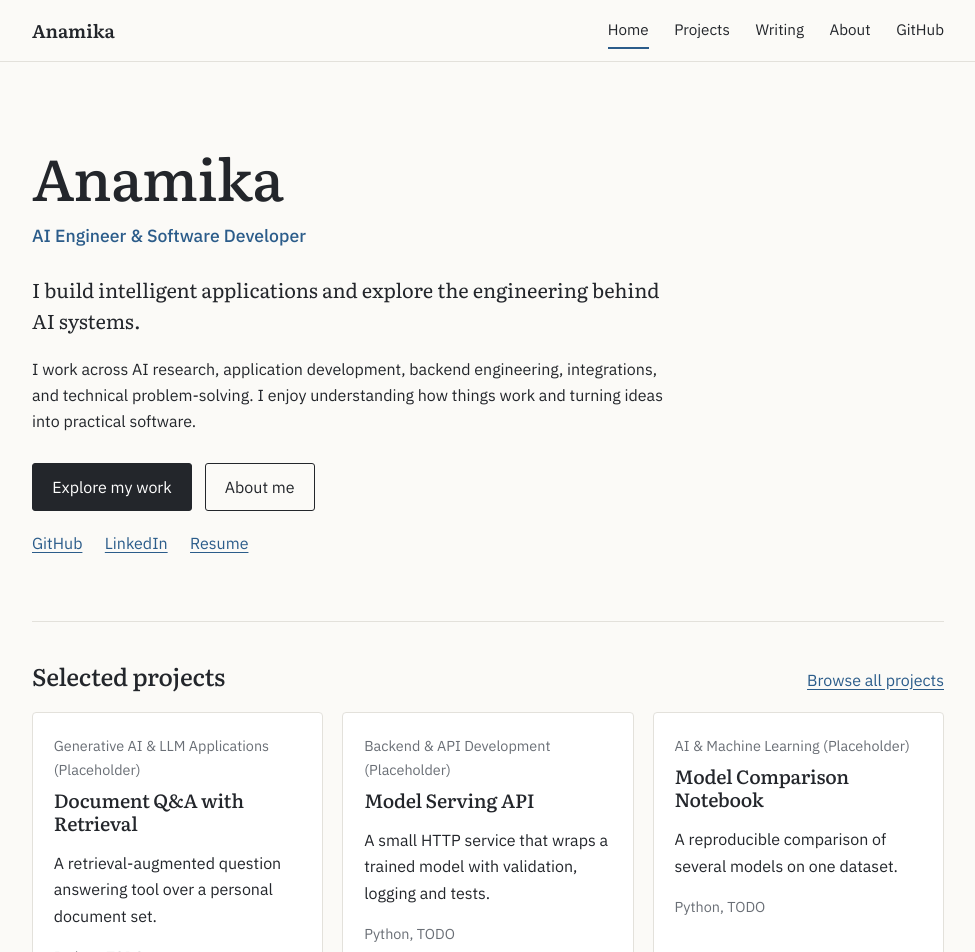
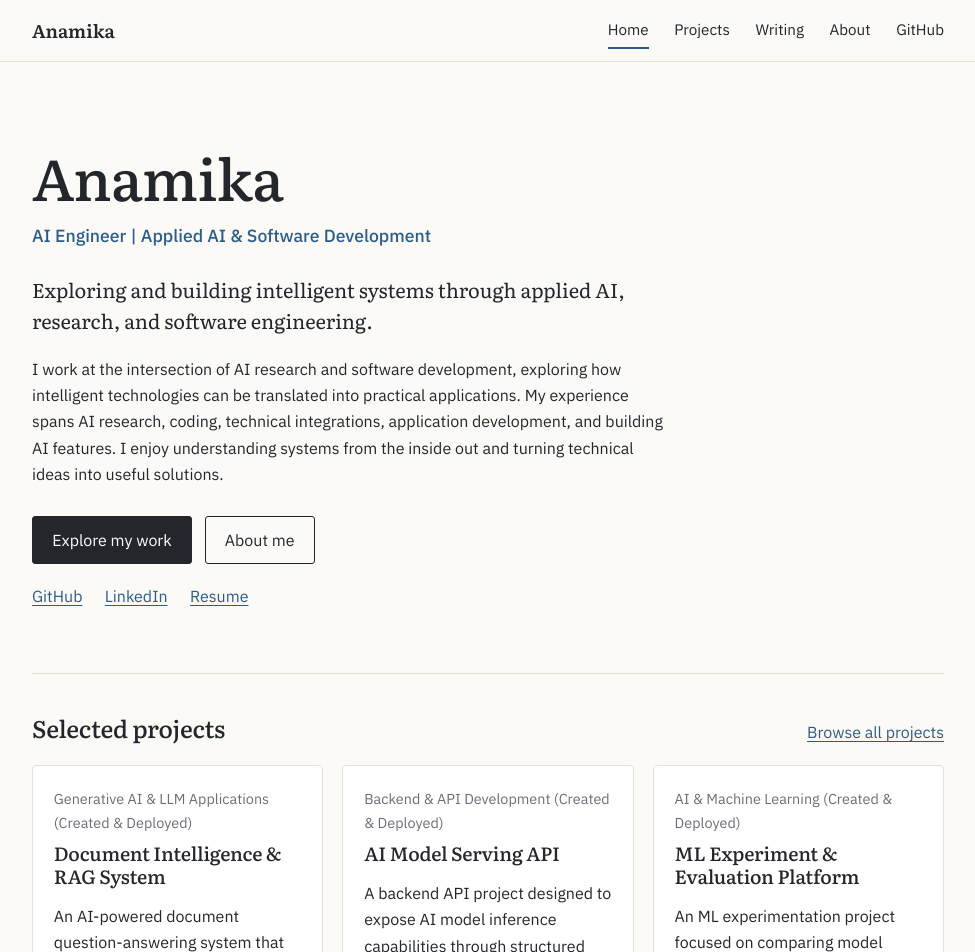
Before and after one commit to Anamikaa18/My-Portfolio, a React (Vite) app: page / in a window 1280 px wide. Shown: the top 952 px of the page, without its empty margins (152-1127 px from the left). Built offline with nearby package versions, Linux system fonts and the light colour scheme.

Commit message:
Update portfolio profile and project content

```diff
--- a/index.html
+++ b/index.html
@@ -3,9 +3,9 @@
   <head>
     <meta charset="UTF-8" />
     <meta name="viewport" content="width=device-width, initial-scale=1.0" />
-    <meta name="description" content="Anamika, AI Engineer and Software Developer. Projects and writing on AI systems, backend engineering and applied research." />
+    <meta name="description" content="Anamika, Applied AI and Software Developer. Projects and writing on applied AI, backend engineering and research." />
     <meta name="theme-color" content="#fbfaf7" />
-    <title>Anamika | AI Engineer & Software Developer</title>
+    <title>Anamika | Applied AI & Software Developer</title>
     <link rel="preconnect" href="https://fonts.googleapis.com" />
     <link rel="preconnect" href="https://fonts.gstatic.com" crossorigin />
     <link href="https://fonts.googleapis.com/css2?family=IBM+Plex+Sans:wght@400;500;600&family=Literata:opsz,wght@7..72,400;7..72,500;7..72,600&display=swap" rel="stylesheet" />
--- a/src/data/articles.js
+++ b/src/data/articles.js
@@ -1,3 +1,4 @@
+
 import { parseFrontmatter } from '../lib/markdown.jsx'
 
 // Every .md file in ./articles becomes an article. Frontmatter: title, description, category, date (YYYY-MM-DD).
--- a/src/data/profile.js
+++ b/src/data/profile.js
@@ -1,34 +1,117 @@
-// Edit this file to update the whole site. Replace every TODO with real details.
+
+// Personal profile and professional information
 export const profile = {
   name: 'Anamika',
-  title: 'AI Engineer & Software Developer',
-  tagline: 'I build intelligent applications and explore the engineering behind AI systems.',
+
+  title: 'AI Engineer | Applied AI & Software Development',
+
+  tagline:
+    'Exploring and building intelligent systems through applied AI, research, and software engineering.',
+
   intro:
-    'I work across AI research, application development, backend engineering, integrations, and technical problem-solving. I enjoy understanding how things work and turning ideas into practical software.',
-  email: 'TODO@example.com',
-  github: 'https://github.com/TODO-username',
-  linkedin: 'https://www.linkedin.com/in/TODO-profile',
+    'I work at the intersection of AI research and software development, exploring how intelligent technologies can be translated into practical applications. My experience spans AI research, coding, technical integrations, application development, and building AI features. I enjoy understanding systems from the inside out and turning technical ideas into useful solutions.',
+
+  email: 'anamikana18@gmail.com',
+
+  github: 'https://github.com/anamikaa18',
+
+  linkedin: 'https://www.linkedin.com/in/anamika18/',
+
   resume: `${import.meta.env.BASE_URL}resume.pdf`,
 
   about: [
-    "I'm interested in the engineering behind intelligent systems: how models, data, APIs, and software applications come together to solve real problems.",
-    'My work and learning span AI research, software development, technical integrations, and experimentation with emerging technologies.',
-    'I enjoy breaking down complex technical ideas, exploring different approaches, and building practical solutions. I believe good engineering requires more than making something work; it requires understanding why it works and how to make it reliable.',
+    "I'm an AI Engineer interested in building practical intelligent applications and understanding the engineering behind AI systems. My interests span applied AI, machine learning, software architecture, and the integration of AI into real-world products.",
+
+    'My professional experience combines AI research, software development, technical integrations, and working with different modules of an ERP and learning management product. I enjoy exploring new technologies, experimenting with ideas, and translating technical requirements into working solutions.',
+
+    'Alongside engineering, I have experience in AI education and technical knowledge-sharing. Teaching and research have shaped how I approach complex problems: understand the fundamentals, experiment with different approaches, and communicate technical ideas clearly.'
   ],
-  journey: 'TODO: two or three honest sentences on how you moved from Computer Science into machine learning and AI engineering.',
-  interests: ['Applied AI and LLM applications', 'Retrieval and RAG systems', 'Backend and API design', 'Evaluation and reliability of AI systems', 'Technical research'],
+
+  journey:
+    'My journey began with Computer Science and Engineering, where I developed an interest in programming, technology, and problem-solving. My experience in AI project training introduced me to explaining and applying emerging technologies. I gradually moved deeper into AI research, machine learning, and software development, bringing these interests together in my professional work.',
+
+  interests: [
+    'Applied AI and intelligent applications',
+    'Generative AI and LLM applications',
+    'Retrieval-Augmented Generation (RAG)',
+    'Machine Learning and AI research',
+    'Backend engineering and API integrations',
+    'Software architecture and system design',
+    'AI evaluation and reliability',
+    'Automation and intelligent workflows'
+  ],
+
   capabilities: [
-    { group: 'Languages', items: ['Python', 'JavaScript'] },
-    { group: 'AI and ML', items: ['TODO: libraries and frameworks you have actually used'] },
-    { group: 'Backend', items: ['TODO: frameworks, APIs, databases you have actually used'] },
-    { group: 'Tools', items: ['Git', 'TODO'] },
+    {
+      group: 'Programming',
+      items: [
+        'Programming and problem-solving'
+      ]
+    },
+    {
+      group: 'AI and Research',
+      items: [
+        'Applied AI research',
+        'AI application development',
+        'Machine Learning concepts',
+        'LLM application exploration',
+        'AI feature development'
+      ]
+    },
+    {
+      group: 'Software Development',
+      items: [
+        'Application development',
+        'API development and integration',
+        'Frontend and backend development',
+        'Database and SQL concepts',
+        'Technical documentation'
+      ]
+    },
+    {
+      group: 'Tools',
+      items: [
+        'Git',
+        'GitHub',
+        'Visual Studio Code'
+      ]
+    }
   ],
+
   education: [
-    { title: "Master's in Computer Science, Machine Learning and AI Engineering", place: 'AlmaBetter / Woolf', period: 'TODO' },
-    { title: 'B.Tech in Computer Science and Engineering', place: 'TODO: institution', period: 'TODO' },
+    {
+      title: 'MS in Computer Science – Applied AI Engineering & Machine Learning',
+      place: 'Woolf University',
+      period: 'In progress'
+    },
+    {
+      title: 'B.Tech in Computer Science and Engineering',
+      place: 'Dr. A.P.J. Abdul Kalam Technical University (AKTU)',
+      period: 'Graduated 2024'
+    }
   ],
+
   experience: [
-    { role: 'TODO: role', org: 'TODO: organisation', period: 'TODO', summary: 'TODO: describe only what you actually did.' },
+    {
+      role: 'AI Engineer - Research & Development',
+      org: 'SR Edutechnologies Pvt. Ltd.',
+      period: 'May 2025 – December 2026',
+      summary:
+        'Worked across AI research, coding, software development, and technical integrations within an ERP and learning management product. Involved in exploring requirements, developing AI features, working across product modules, and contributing to technical implementation and documentation.'
+    },
+    {
+      role: 'AI Project Development Trainer',
+      org: 'GD Goenka Public School, Lucknow',
+      period: 'August 2024 – April 2025',
+      summary:
+        'Worked on AI project training and technical knowledge-sharing, helping learners understand AI concepts and their practical applications. Developed experience in explaining technical ideas, guiding project-based learning, and connecting theoretical concepts with implementation.'
+    }
   ],
-  learning: ['TODO: topic you are studying right now', 'TODO: experiment in progress'],
+
+  learning: [
+    'Building practical AI and LLM-powered applications',
+    'Exploring RAG architectures and AI application workflows',
+    'Strengthening software engineering and system design fundamentals',
+    'Developing and evaluating end-to-end AI projects'
+  ]
 }
--- a/src/data/projects.js
+++ b/src/data/projects.js
@@ -1,5 +1,4 @@
-// Add a project by adding an object. Everything below is PLACEHOLDER content:
-// replace it with real work and real repository links before publishing.
+
 export const CATEGORIES = [
   'AI & Machine Learning',
   'Generative AI & LLM Applications',
@@ -12,45 +11,137 @@ export const CATEGORIES = [
 export const projects = [
   {
     slug: 'document-qa-rag',
-    name: 'Document Q&A with Retrieval',
+    name: 'Document Intelligence & RAG System',
     category: 'Generative AI & LLM Applications',
     featured: true,
-    status: 'Placeholder',
-    summary: 'A retrieval-augmented question answering tool over a personal document set.',
-    problem: 'Describe the real problem: who needs answers from documents, and why keyword search falls short.',
-    architecture: 'Describe the actual pipeline: ingestion and chunking, embedding, vector store, retrieval, prompt assembly, answer generation.',
-    stack: ['Python', 'TODO'],
+    status: 'Created & Deployed',
+    summary:
+      'An AI-powered document question-answering system that helps users retrieve relevant information and get contextual answers from uploaded documents.',
+    problem:
+      'Finding specific information in lengthy documents can be time-consuming. This project explores how retrieval-augmented generation can make document-based information access faster and more intuitive.',
+    architecture:
+      'A document-processing and retrieval workflow that connects document content with an AI-powered question-answering interface.',
+    stack: [
+      'Python',
+      'RAG',
+      'LLMs',
+      'Vector Search',
+    ],
     decisions: [
-      'Chunking strategy: explain what you chose and what you compared it against.',
-      'Evaluation: explain how you measured answer quality.',
-      'Failure handling: explain what happens when retrieval finds nothing relevant.',
+      'Designed around document-based question answering.',
+      'Focused on retrieving relevant context before generating answers.',
+      'Explored practical applications of retrieval-augmented generation.',
     ],
-    repo: '', demo: '', images: [],
+    repo: '',
+    demo: '',
+    images: [],
   },
   {
     slug: 'inference-api',
-    name: 'Model Serving API',
+    name: 'AI Model Serving API',
     category: 'Backend & API Development',
     featured: true,
-    status: 'Placeholder',
-    summary: 'A small HTTP service that wraps a trained model with validation, logging and tests.',
-    problem: 'Describe what the model does and why it needed a reliable interface.',
-    architecture: 'Describe the layers: request validation, model loading, inference, response schema, logging.',
-    stack: ['Python', 'TODO'],
-    decisions: ['Why this framework.', 'How you test the endpoints.', 'How you handle slow or invalid requests.'],
-    repo: '', demo: '', images: [],
+    status: 'Created & Deployed',
+    summary:
+      'A backend API project designed to expose AI model inference capabilities through structured HTTP endpoints.',
+    problem:
+      'AI models need a reliable way to receive input and return predictions that other applications can consume. This project explores the integration of model inference into an API-based workflow.',
+    architecture:
+      'An API layer that accepts requests, processes inputs, invokes model inference, and returns structured responses.',
+    stack: [
+      'Python',
+      'REST API',
+      'Machine Learning',
+      'Backend Development',
+    ],
+    decisions: [
+      'Separated API responsibilities from model inference logic.',
+      'Focused on structured request and response handling.',
+      'Designed with integration into other applications in mind.',
+    ],
+    repo: '',
+    demo: '',
+    images: [],
   },
   {
     slug: 'ml-experiment-tracker',
-    name: 'Model Comparison Notebook',
+    name: 'ML Experiment & Evaluation Platform',
     category: 'AI & Machine Learning',
     featured: true,
-    status: 'Placeholder',
-    summary: 'A reproducible comparison of several models on one dataset.',
-    problem: 'Describe the dataset, the prediction task and the question being answered.',
-    architecture: 'Describe preprocessing, split strategy, models compared, metrics and how results are reported.',
-    stack: ['Python', 'TODO'],
-    decisions: ['Why these metrics.', 'How you prevented leakage.', 'What the results did and did not show.'],
-    repo: '', demo: '', images: [],
+    status: 'Created & Deployed',
+    summary:
+      'An ML experimentation project focused on comparing model performance, evaluating results, and organizing experiments.',
+    problem:
+      'Comparing machine learning models requires consistent evaluation and clear records of experiment results. This project explores a structured approach to model experimentation.',
+    architecture:
+      'A model experimentation workflow covering dataset preparation, model execution, evaluation, and comparison of performance metrics.',
+    stack: [
+      'Python',
+      'Machine Learning',
+      'Model Evaluation',
+      'Data Analysis',
+    ],
+    decisions: [
+      'Focused on measurable model performance.',
+      'Used evaluation as a central part of the experimentation workflow.',
+      'Emphasized reproducibility and comparison of results.',
+    ],
+    repo: '',
+    demo: '',
+    images: [],
+  },
+  {
+    slug: 'ai-resume-analyzer',
+    name: 'AI Resume Analyzer',
+    category: 'Generative AI & LLM Applications',
+    featured: false,
+    status: 'In Progress',
+    summary:
+      'An AI-powered application concept for analyzing resumes, identifying relevant skills, and evaluating alignment with job descriptions.',
+    problem:
+      'Candidates often find it difficult to understand how well their resumes match specific job requirements. This project aims to make resume analysis and skill-gap identification more accessible.',
+    architecture:
+      'A planned workflow for extracting resume information, analyzing job descriptions, and generating structured feedback.',
+    stack: [
+      'Python',
+      'AI',
+      'Natural Language Processing',
+      'LLMs',
+    ],
+    decisions: [
+      'Designed around resume and job-description analysis.',
+      'Prioritized understandable feedback and skill-gap identification.',
+      'Planned with practical career-related use cases in mind.',
+    ],
+    repo: '',
+    demo: '',
+    images: [],
+  },
+  {
+    slug: 'ai-research-assistant',
+    name: 'AI Research Assistant',
+    category: 'AI & Machine Learning',
+    featured: false,
+    status: 'In Progress',
+    summary:
+      'An AI-assisted research application intended to help organize information, explore technical topics, and summarize research material.',
+    problem:
+      'Research often involves working with large amounts of information from different sources. This project explores ways AI can support information organization and research workflows.',
+    architecture:
+      'A planned AI-assisted workflow for processing research material, extracting relevant information, and presenting concise summaries.',
+    stack: [
+      'Python',
+      'AI',
+      'Natural Language Processing',
+      'Research Automation',
+    ],
+    decisions: [
+      'Focused on research productivity and information discovery.',
+      'Designed to support structured summaries of technical material.',
+      'Exploring practical applications of AI-assisted research.',
+    ],
+    repo: '',
+    demo: '',
+    images: [],
   },
 ]
--- a/src/pages/Home.jsx
+++ b/src/pages/Home.jsx
@@ -8,7 +8,7 @@ import Contact from '../components/Contact.jsx'
 import { usePage } from '../lib/usePage.js'
 
 export default function Home() {
-  usePage('', 'Anamika, AI Engineer and Software Developer. Projects and writing on AI systems, backend engineering and applied research.')
+  usePage('', 'Anamika, Applied AI Engineer and Software Developer. Projects and writing on applied AI, backend engineering and research.')
   const featured = projects.filter((p) => p.featured).slice(0, 3)
   return (
     <div className="wrap">
--- a/src/pages/Projects.jsx
+++ b/src/pages/Projects.jsx
@@ -1,13 +1,14 @@
+
 import { CATEGORIES, projects } from '../data/projects.js'
 import ProjectCard from '../components/ProjectCard.jsx'
 import { usePage } from '../lib/usePage.js'
 
 export default function Projects() {
-  usePage('Projects', 'Projects in AI, LLM applications, backend development and developer tools.')
+  usePage('Projects', 'Explore Anamika’s projects in applied AI, machine learning, intelligent applications, software engineering, backend development and technical research.')
   return (
     <div className="wrap">
       <h1 className="page-title">Projects</h1>
-      <p className="lead">Each project explains the problem, the design and the decisions behind it.</p>
+      <p className="lead">A collection of projects exploring applied AI, software engineering and intelligent applications, with a focus on practical implementation, technical decisions and problem-solving.</p>
       {CATEGORIES.map((c) => {
         const list = projects.filter((p) => p.category === c)
         return (
```
Also changed, not shown: src/components/Contact.jsx (+6 -2 lines), src/pages/About.jsx (+6 -1 lines), src/pages/Writing.jsx (+10 -2 lines).
